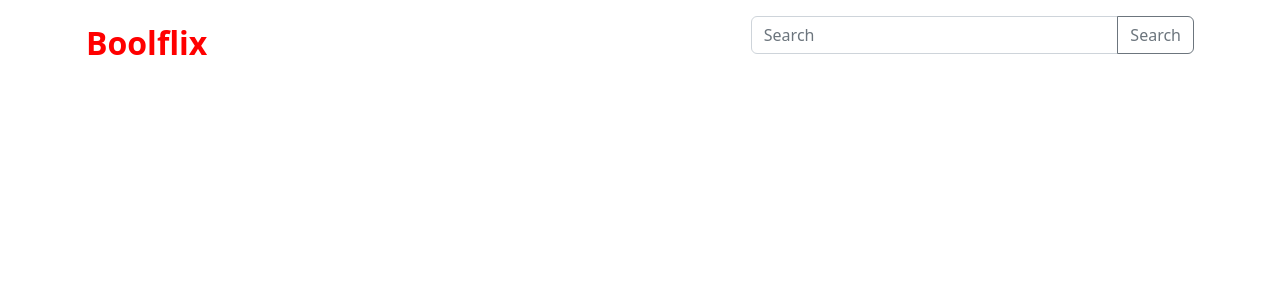
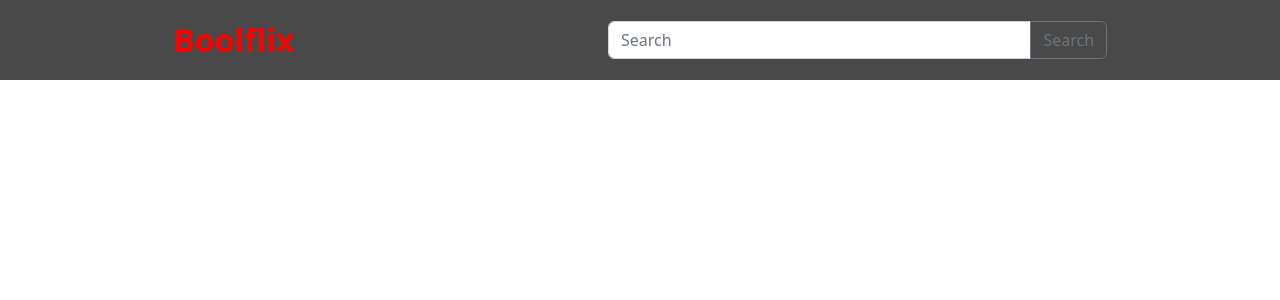
Before and after one commit to RiccardoGrande/vite-boolflix, a Vue app: page / in a window 1280 px wide. Shown: the top 300 px of the page. Built offline with nearby package versions, Linux system fonts and the light colour scheme.

Commit message:
add style

```diff
--- a/src/App.vue
+++ b/src/App.vue
@@ -43,14 +43,14 @@ export default {
 </script>
 
 <template>
-  <header class="container d-flex justify-content-between align-items-center p-3">
+  <header class=" d-flex justify-content-around align-items-center p-3">
     <div class="header_title">Boolflix</div>
     <SearchBox @make-search="performSearch"></SearchBox>
 
   </header>
   <main>
     <div class="container d-flex flex-wrap">
-      <div class="card" style="width: 18rem;" v-for="result in store.result">
+      <div class="card m-1" style="width: 18rem;" v-for="result in store.result">
         <img :src="'http://image.tmdb.org/t/p/w342/' + result.poster_path" class="card-img-top" alt="...">
 
         <div class="card-text">{{ result.title }}</div>
@@ -71,17 +71,26 @@ export default {
 </template>
 
 <style scoped>
+header,
+main {
+  background-color: rgb(73, 73, 73);
+}
+
 .header_title {
   color: red;
   font-weight: bold;
   font-size: 2rem;
 }
 
-img {
+.card {
+  background-color: black;
+}
+
+.card-img-top {
   display: block;
 }
 
-img:hover {
+.card-img-top:hover {
   display: none;
 }
 
@@ -91,6 +100,6 @@ img:hover {
 
 .card-text:hover {
   display: block;
-  color: black;
+  color: white;
 }
 </style>
--- a/src/components/SearchBox.vue
+++ b/src/components/SearchBox.vue
@@ -9,11 +9,11 @@ export default {
         }
     }
 }
-</script>rch
+</script>
 
 
 <template>
-    <div class="input-group mb-3">
+    <div class="input-group ">
         <input type="text" class="form-control" placeholder="Search " v-model='store.searchText'>
 
         <button class="btn btn-outline-secondary" type="button" @click="$emit('makeSearch', 'movie')">Search</button>
```
